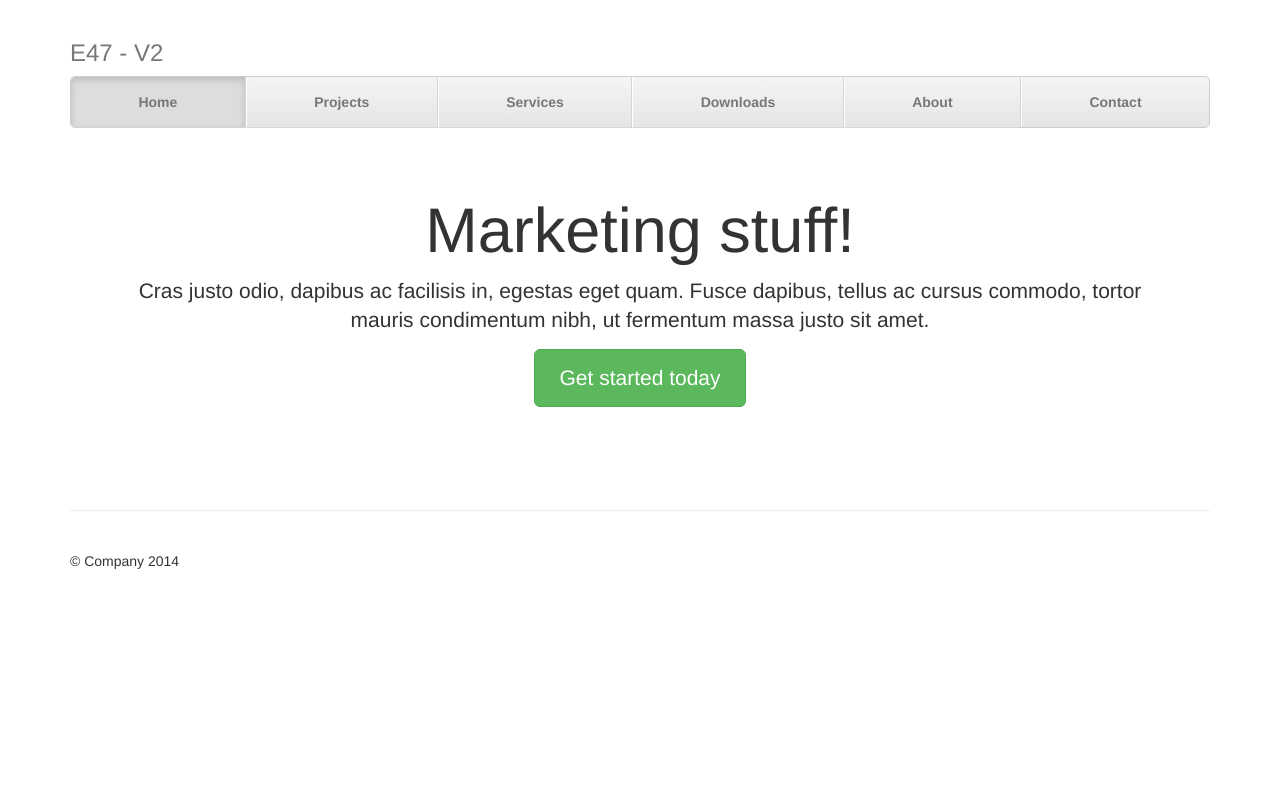
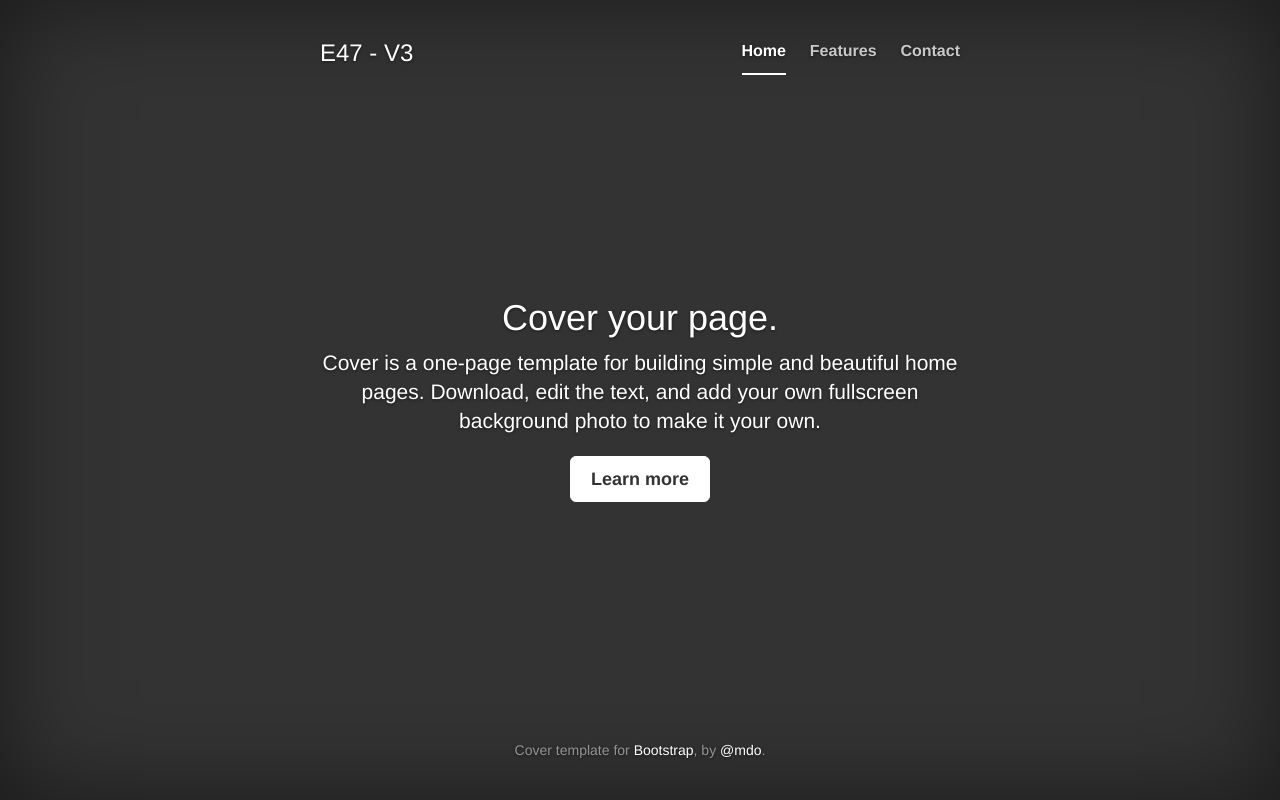
Before and after one commit to jweissig/episode-47, a plain HTML site: page index.html in a window 1280 px wide. Drawn offline with Linux system fonts and the light colour scheme.

Commit message:
E47 - V3

```diff
--- a/index.html
+++ b/index.html
@@ -7,100 +7,174 @@
     <meta name="description" content="">
     <meta name="author" content="">
 
-    <title>E47 - V2</title>
+    <title>E47 - V3</title>
 
     <!-- Bootstrap core CSS -->
     <link href="bootstrap.min.css" rel="stylesheet">
 
     <!-- Custom styles for this template -->
     <style>
-    body {
-      padding-top: 20px;
+    /*
+     * Globals
+     */
+
+    /* Links */
+    a,
+    a:focus,
+    a:hover {
+      color: #fff;
     }
 
-    .footer {
-      padding-top: 40px;
-      padding-bottom: 40px;
-      margin-top: 40px;
-      border-top: 1px solid #eee;
+    /* Custom default button */
+    .btn-default,
+    .btn-default:hover,
+    .btn-default:focus {
+      color: #333;
+      text-shadow: none; /* Prevent inheritence from `body` */
+      background-color: #fff;
+      border: 1px solid #fff;
     }
 
-    /* Main marketing message and sign up button */
-    .jumbotron {
+
+    /*
+     * Base structure
+     */
+
+    html,
+    body {
+      height: 100%;
+      background-color: #333;
+    }
+    body {
+      color: #fff;
       text-align: center;
-      background-color: transparent;
-    }
-    .jumbotron .btn {
-      padding: 14px 24px;
-      font-size: 21px;
+      text-shadow: 0 1px 3px rgba(0,0,0,.5);
     }
 
-    /* Customize the nav-justified links to be fill the entire space of the .navbar */
+    /* Extra markup and styles for table-esque vertical and horizontal centering */
+    .site-wrapper {
+      display: table;
+      width: 100%;
+      height: 100%; /* For at least Firefox */
+      min-height: 100%;
+      -webkit-box-shadow: inset 0 0 100px rgba(0,0,0,.5);
+              box-shadow: inset 0 0 100px rgba(0,0,0,.5);
+    }
+    .site-wrapper-inner {
+      display: table-cell;
+      vertical-align: top;
+    }
+    .cover-container {
+      margin-right: auto;
+      margin-left: auto;
+    }
 
-    .nav-justified {
-      background-color: #eee;
-      border: 1px solid #ccc;
-      border-radius: 5px;
+    /* Padding for spacing */
+    .inner {
+      padding: 30px;
     }
-    .nav-justified > li > a {
-      padding-top: 15px;
-      padding-bottom: 15px;
-      margin-bottom: 0;
+
+
+    /*
+     * Header
+     */
+    .masthead-brand {
+      margin-top: 10px;
+      margin-bottom: 10px;
+    }
+
+    .masthead-nav > li {
+      display: inline-block;
+    }
+    .masthead-nav > li + li {
+      margin-left: 20px;
+    }
+    .masthead-nav > li > a {
+      padding-right: 0;
+      padding-left: 0;
+      font-size: 16px;
       font-weight: bold;
-      color: #777;
-      text-align: center;
-      background-color: #e5e5e5; /* Old browsers */
-      background-image: -webkit-gradient(linear, left top, left bottom, from(#f5f5f5), to(#e5e5e5));
-      background-image: -webkit-linear-gradient(top, #f5f5f5 0%, #e5e5e5 100%);
-      background-image:      -o-linear-gradient(top, #f5f5f5 0%, #e5e5e5 100%);
-      background-image: -webkit-gradient(linear, left top, left bottom, from(top), color-stop(0%, #f5f5f5), to(#e5e5e5));
-      background-image:         linear-gradient(top, #f5f5f5 0%, #e5e5e5 100%);
-      filter: progid:DXImageTransform.Microsoft.gradient( startColorstr='#f5f5f5', endColorstr='#e5e5e5',GradientType=0 ); /* IE6-9 */
-      background-repeat: repeat-x; /* Repeat the gradient */
-      border-bottom: 1px solid #d5d5d5;
+      color: #fff; /* IE8 proofing */
+      color: rgba(255,255,255,.75);
+      border-bottom: 2px solid transparent;
     }
-    .nav-justified > .active > a,
-    .nav-justified > .active > a:hover,
-    .nav-justified > .active > a:focus {
-      background-color: #ddd;
-      background-image: none;
-      -webkit-box-shadow: inset 0 3px 7px rgba(0,0,0,.15);
-              box-shadow: inset 0 3px 7px rgba(0,0,0,.15);
+    .masthead-nav > li > a:hover,
+    .masthead-nav > li > a:focus {
+      background-color: transparent;
+      border-bottom-color: #a9a9a9;
+      border-bottom-color: rgba(255,255,255,.25);
     }
-    .nav-justified > li:first-child > a {
-      border-radius: 5px 5px 0 0;
-    }
-    .nav-justified > li:last-child > a {
-      border-bottom: 0;
-      border-radius: 0 0 5px 5px;
+    .masthead-nav > .active > a,
+    .masthead-nav > .active > a:hover,
+    .masthead-nav > .active > a:focus {
+      color: #fff;
+      border-bottom-color: #fff;
     }
 
     @media (min-width: 768px) {
-      .nav-justified {
-        max-height: 52px;
+      .masthead-brand {
+        float: left;
       }
-      .nav-justified > li > a {
-        border-right: 1px solid #d5d5d5;
-        border-left: 1px solid #fff;
-      }
-      .nav-justified > li:first-child > a {
-        border-left: 0;
-        border-radius: 5px 0 0 5px;
-      }
-      .nav-justified > li:last-child > a {
-        border-right: 0;
-        border-radius: 0 5px 5px 0;
+      .masthead-nav {
+        float: right;
       }
     }
 
-    /* Responsive: Portrait tablets and up */
-    @media screen and (min-width: 768px) {
-      /* Remove the padding we set earlier */
+
+    /*
+     * Cover
+     */
+
+    .cover {
+      padding: 0 20px;
+    }
+    .cover .btn-lg {
+      padding: 10px 20px;
+      font-weight: bold;
+    }
+
+
+    /*
+     * Footer
+     */
+
+    .mastfoot {
+      color: #999; /* IE8 proofing */
+      color: rgba(255,255,255,.5);
+    }
+
+
+    /*
+     * Affix and center
+     */
+
+    @media (min-width: 768px) {
+      /* Pull out the header and footer */
+      .masthead {
+        position: fixed;
+        top: 0;
+      }
+      .mastfoot {
+        position: fixed;
+        bottom: 0;
+      }
+      /* Start the vertical centering */
+      .site-wrapper-inner {
+        vertical-align: middle;
+      }
+      /* Handle the widths */
       .masthead,
-      .marketing,
-      .footer {
-        padding-right: 0;
-        padding-left: 0;
+      .mastfoot,
+      .cover-container {
+        width: 100%; /* Must be percentage or pixels for horizontal alignment */
+      }
+    }
+
+    @media (min-width: 992px) {
+      .masthead,
+      .mastfoot,
+      .cover-container {
+        width: 700px;
       }
     }
     </style>
@@ -114,35 +188,44 @@
 
   <body>
 
-    <div class="container">
+    <div class="site-wrapper">
 
-      <div class="masthead">
-        <h3 class="text-muted">E47 - V2</h3>
+      <div class="site-wrapper-inner">
+
+        <div class="cover-container">
+
+          <div class="masthead clearfix">
+            <div class="inner">
+              <h3 class="masthead-brand">E47 - V3</h3>
               <nav>
-          <ul class="nav nav-justified">
+                <ul class="nav masthead-nav">
                   <li class="active"><a href="#">Home</a></li>
-            <li><a href="#">Projects</a></li>
-            <li><a href="#">Services</a></li>
-            <li><a href="#">Downloads</a></li>
-            <li><a href="#">About</a></li>
+                  <li><a href="#">Features</a></li>
                   <li><a href="#">Contact</a></li>
                 </ul>
               </nav>
             </div>
-
-      <!-- Jumbotron -->
-      <div class="jumbotron">
-        <h1>Marketing stuff!</h1>
-        <p class="lead">Cras justo odio, dapibus ac facilisis in, egestas eget quam. Fusce dapibus, tellus ac cursus commodo, tortor mauris condimentum nibh, ut fermentum massa justo sit amet.</p>
-        <p><a class="btn btn-lg btn-success" href="http://getbootstrap.com/examples/justified-nav/" role="button">Get started today</a></p>
           </div>
 
-      <!-- Site footer -->
-      <footer class="footer">
-        <p>&copy; Company 2014</p>
-      </footer>
+          <div class="inner cover">
+            <h1 class="cover-heading">Cover your page.</h1>
+            <p class="lead">Cover is a one-page template for building simple and beautiful home pages. Download, edit the text, and add your own fullscreen background photo to make it your own.</p>
+            <p class="lead">
+              <a href="http://getbootstrap.com/examples/cover/" class="btn btn-lg btn-default">Learn more</a>
+            </p>
+          </div>
 
-    </div> <!-- /container -->
+          <div class="mastfoot">
+            <div class="inner">
+              <p>Cover template for <a href="http://getbootstrap.com">Bootstrap</a>, by <a href="https://twitter.com/mdo">@mdo</a>.</p>
+            </div>
+          </div>
+
+        </div>
+
+      </div>
+
+    </div>
 
   </body>
 </html>
```
Lines whose indentation alone changed are shown as unchanged.
